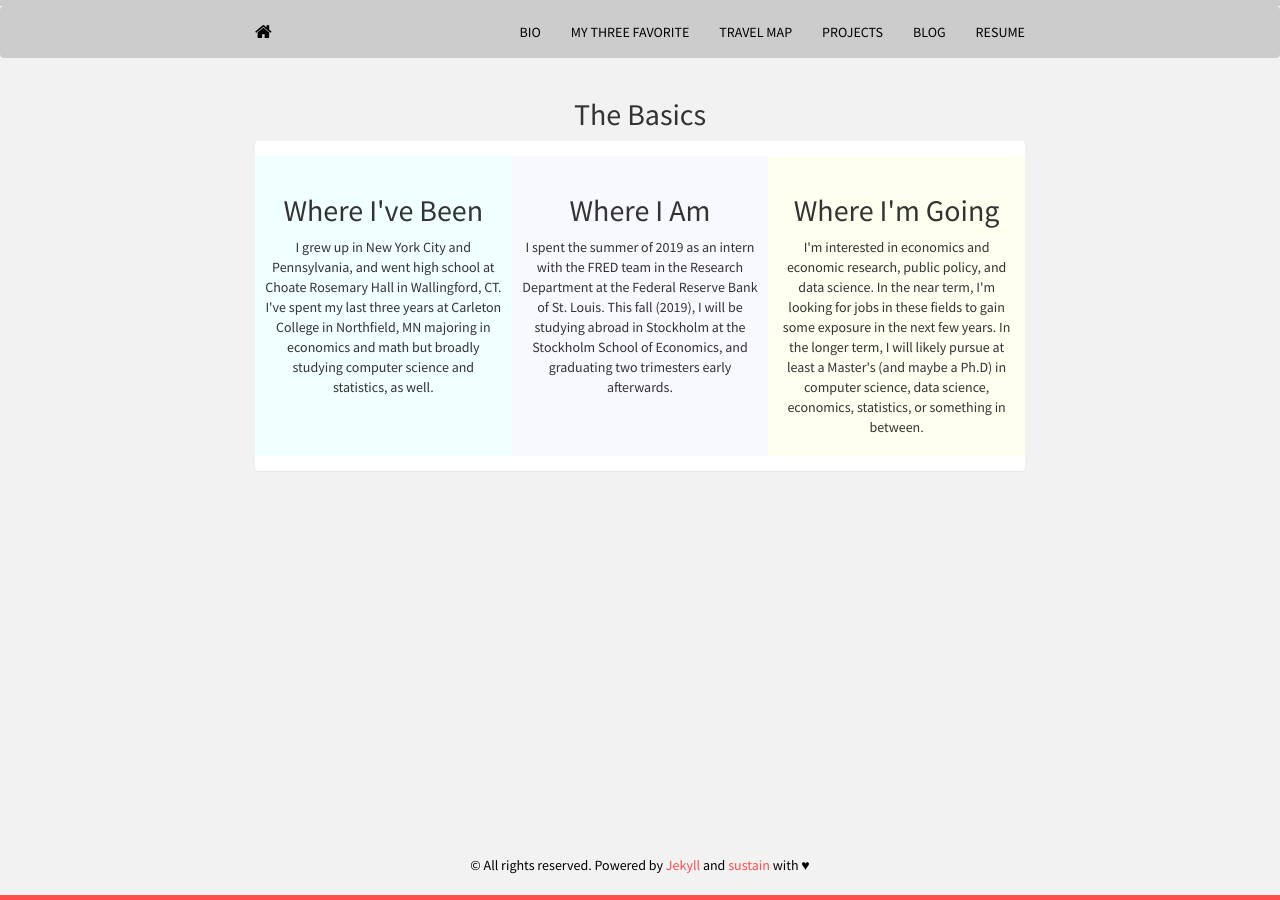
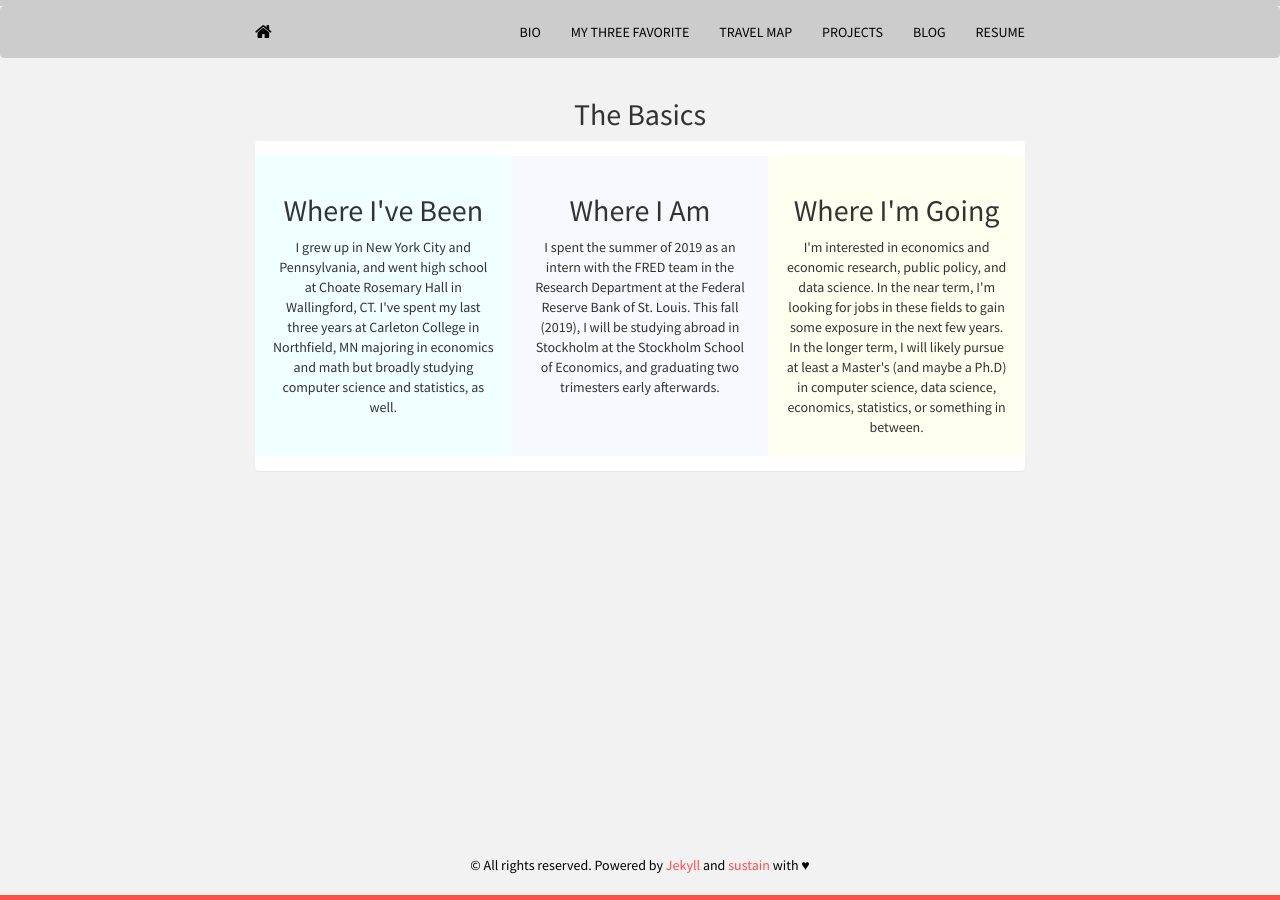
Before and after one commit to mrkaye97/mrkaye97.github.io, a Jekyll site: the page built from bio.html, in a window 1280 px wide. Built offline with Jekyll 4.4.1, drawn with Linux system fonts in a browser that asks for light colours; nearby versions of some CDN libraries.

Commit message:
Update bio.html

```diff
--- a/bio.html
+++ b/bio.html
@@ -28,8 +28,6 @@
   padding: 18px;
   height: 300px; /* Should be removed. Only for demonstration */
   vertical-align: middle;
-  padding-left: 9px;
-  padding-right: 9px;
   text-align: center;
 }
 
@@ -38,6 +36,8 @@
   content: "";
   display: table;
   clear: both;
+  padding-left: 9px;
+  padding-right: 9px;
 }
 
 /* Responsive layout - makes the three columns stack on top of each other instead of next to each other */
```
